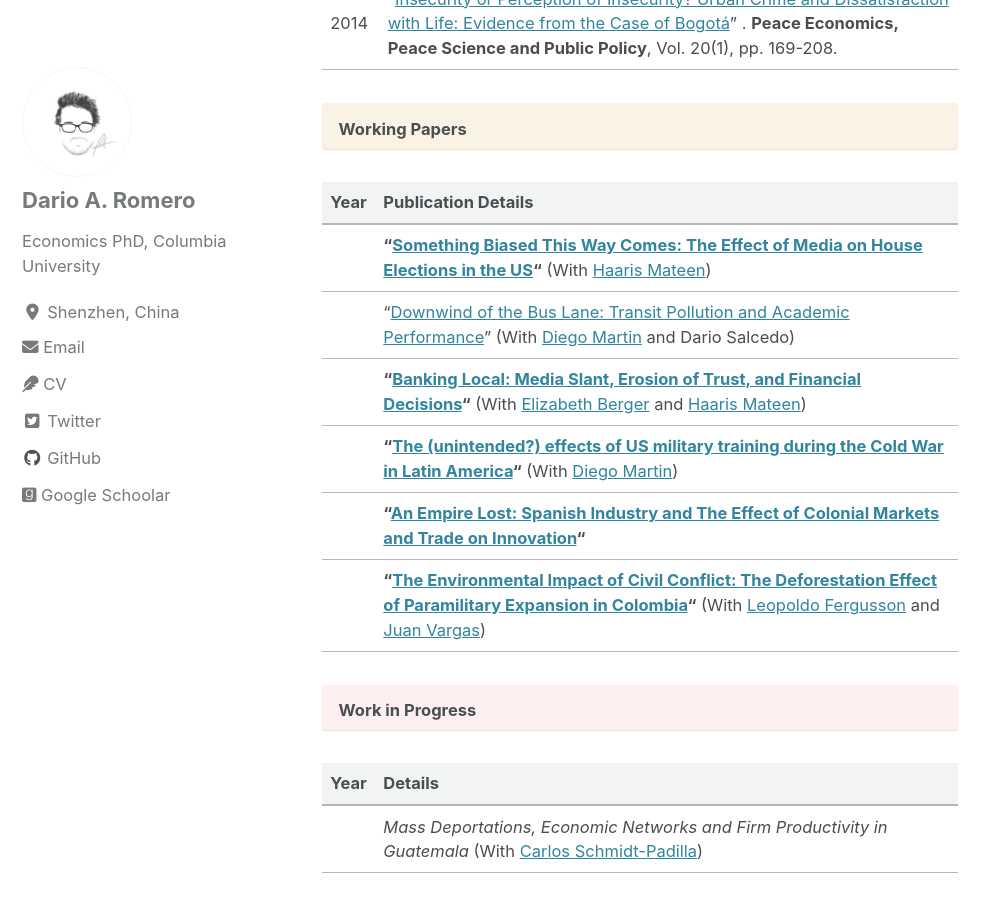
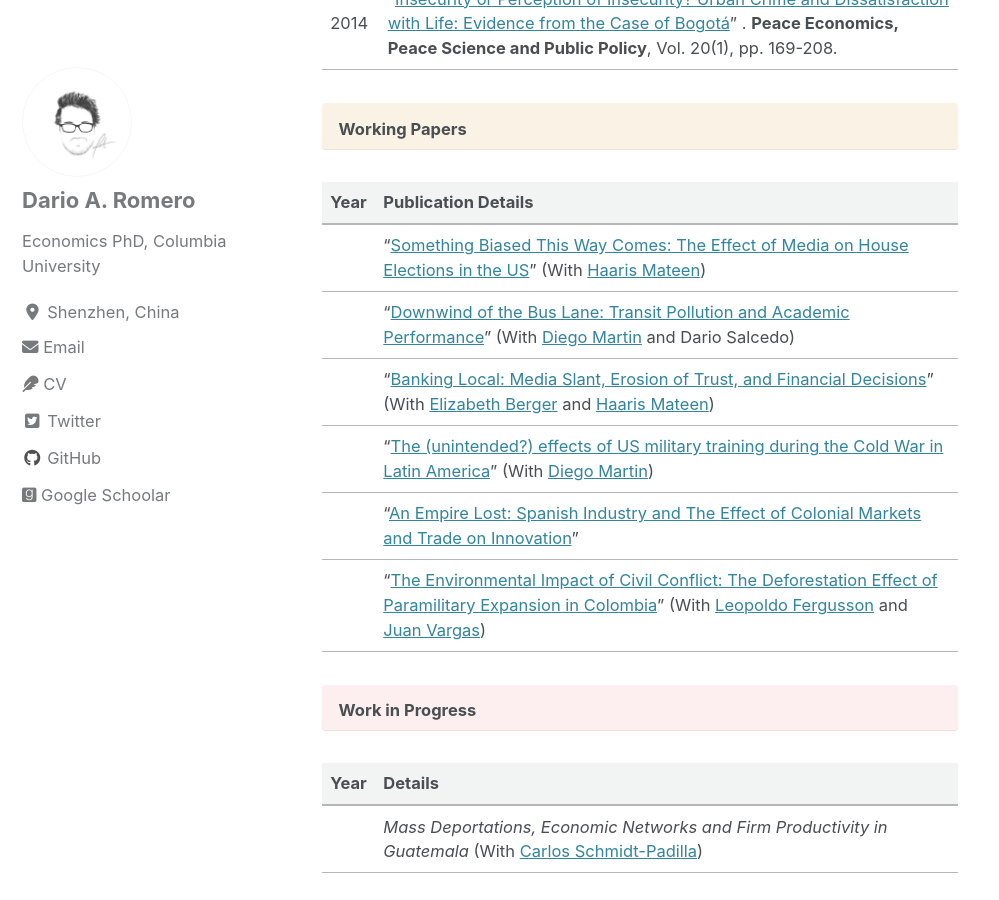
Before and after one commit to Darioaromero/darioaromero.github.io, a Jekyll site: the page built from _pages/research.md, in a window 1280 px wide and 900 px high, scrolled down 1417 px. Shown: the whole window, without its empty margins (0-999 px from the left). Built offline with Jekyll 4.4.1, drawn with Linux system fonts in a browser that asks for light colours; cached includes are drawn as plain includes; nearby versions of some CDN libraries.

```diff
--- a/_pages/research.md
+++ b/_pages/research.md
@@ -26,12 +26,12 @@ header:
 
 | Year | Publication Details |
 |:--- |:--- |
-| | **"[Something Biased This Way Comes: The Effect of Media on House Elections in the US](https://papers.ssrn.com/sol3/papers.cfm?abstract_id=4983580)"** (With [Haaris Mateen](https://www.haarismateen.com)) |
+| | "[Something Biased This Way Comes: The Effect of Media on House Elections in the US](https://papers.ssrn.com/sol3/papers.cfm?abstract_id=4983580)" (With [Haaris Mateen](https://www.haarismateen.com)) |
 | | "[Downwind of the Bus Lane: Transit Pollution and Academic Performance](https://papers.ssrn.com/sol3/papers.cfm?abstract_id=5125511)" (With [Diego Martin](https://sites.google.com/view/diegoamartin/home) and Dario Salcedo) |
-| | **"[Banking Local: Media Slant, Erosion of Trust, and Financial Decisions](https://papers.ssrn.com/sol3/papers.cfm?abstract_id=5078365)"** (With [Elizabeth Berger](https://sites.google.com/view/eberger/home) and [Haaris Mateen](https://www.haarismateen.com)) |
-| | **"[The (unintended?) effects of US military training during the Cold War in Latin America](/images/documents/Papers/SOA_Aug2024b.pdf)"** (With [Diego Martin](https://sites.google.com/view/diegoamartin/home)) |
-| | **"[An Empire Lost: Spanish Industry and The Effect of Colonial Markets and Trade on Innovation](/images/documents/Papers/Romero_An_empire_lost_2021d.pdf)"** |
-| | **"[The Environmental Impact of Civil Conflict: The Deforestation Effect of Paramilitary Expansion in Colombia](https://papers.ssrn.com/sol3/papers.cfm?abstract_id=2516512)"** (With [Leopoldo Fergusson](https://www.leopoldofergusson.com) and [Juan Vargas](https://sites.google.com/site/juanfvargas/home?authuser=0)) |
+| | "[Banking Local: Media Slant, Erosion of Trust, and Financial Decisions](https://papers.ssrn.com/sol3/papers.cfm?abstract_id=5078365)" (With [Elizabeth Berger](https://sites.google.com/view/eberger/home) and [Haaris Mateen](https://www.haarismateen.com)) |
+| | "[The (unintended?) effects of US military training during the Cold War in Latin America](/images/documents/Papers/SOA_Aug2024b.pdf)" (With [Diego Martin](https://sites.google.com/view/diegoamartin/home)) |
+| | "[An Empire Lost: Spanish Industry and The Effect of Colonial Markets and Trade on Innovation](/images/documents/Papers/Romero_An_empire_lost_2021d.pdf)" |
+| | "[The Environmental Impact of Civil Conflict: The Deforestation Effect of Paramilitary Expansion in Colombia](https://papers.ssrn.com/sol3/papers.cfm?abstract_id=2516512)" (With [Leopoldo Fergusson](https://www.leopoldofergusson.com) and [Juan Vargas](https://sites.google.com/site/juanfvargas/home?authuser=0)) |
 
 ## Work in Progress
 {: .notice--danger}
```
